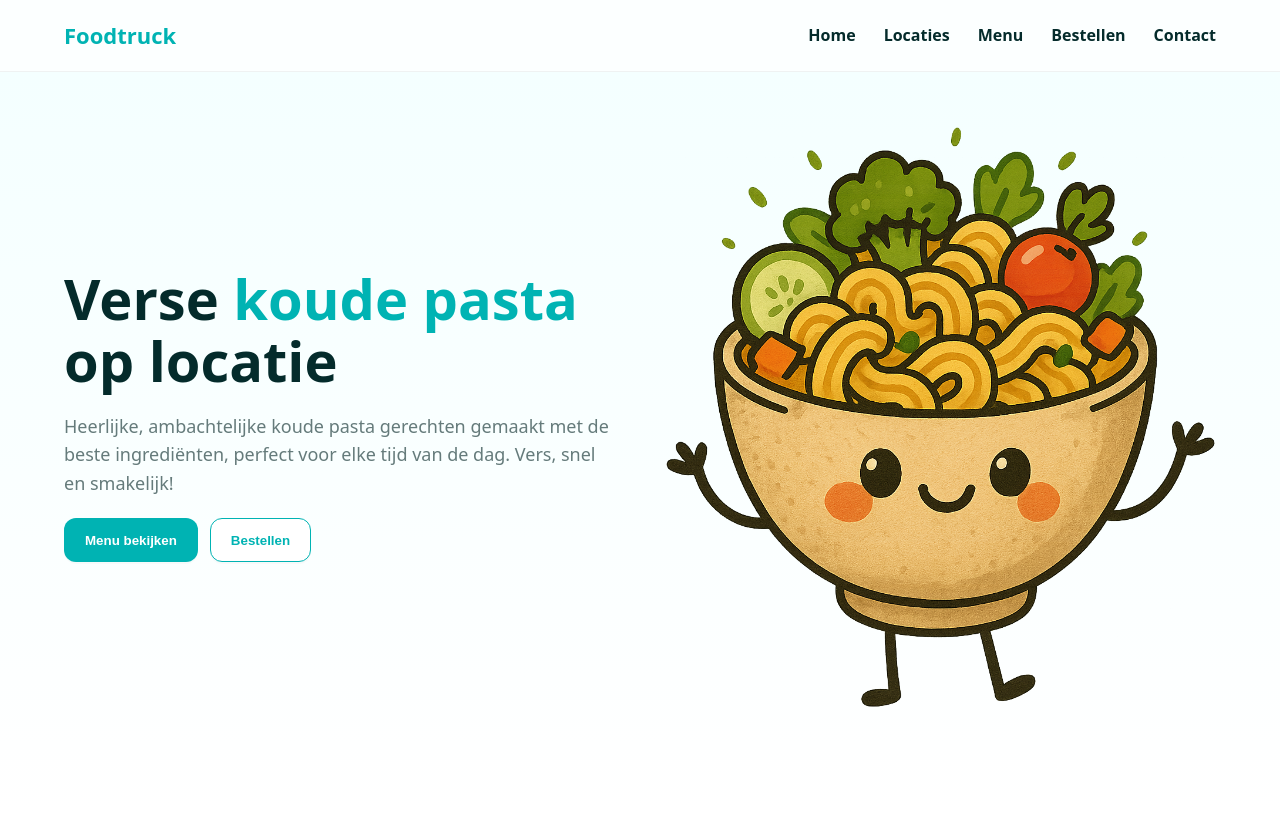
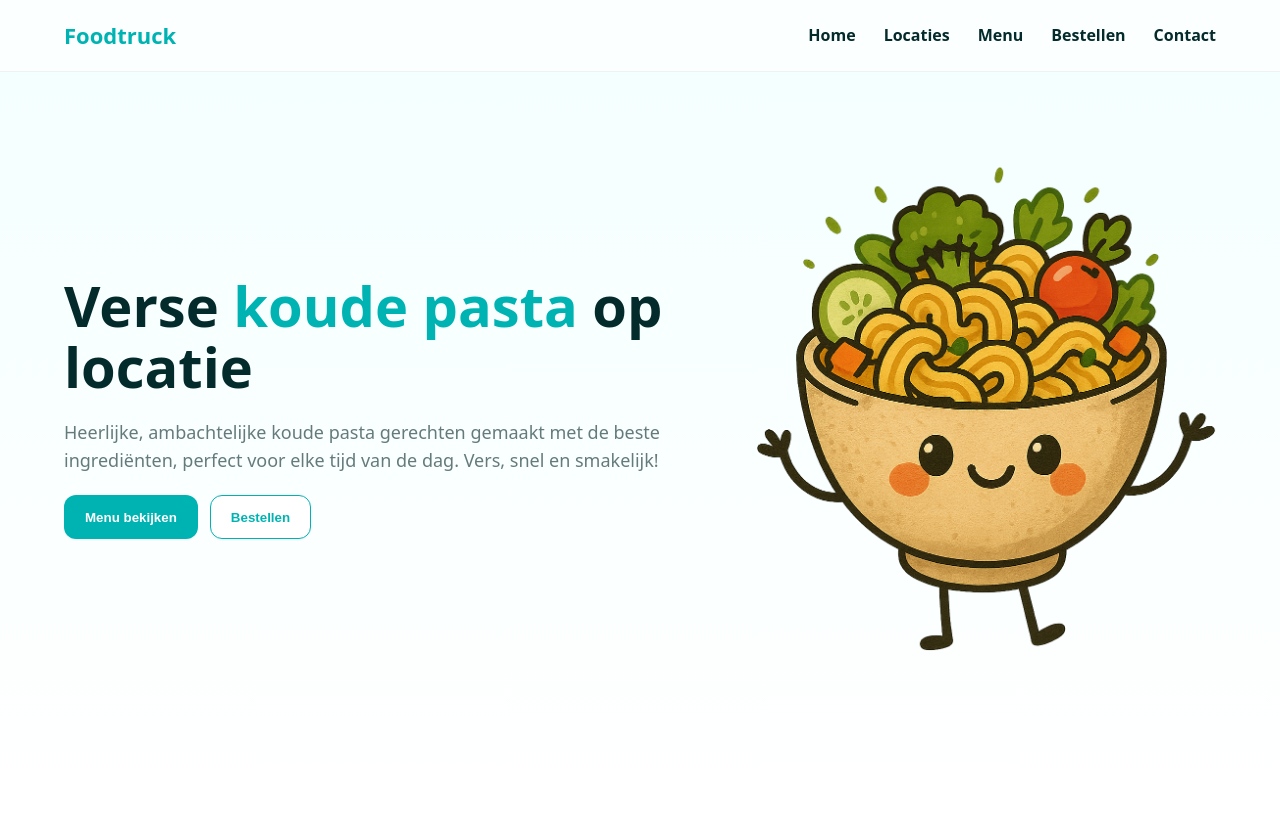
Before and after one commit to VanmNoah/FoodTruck, a PHP site: page / in a window 1280 px wide. Shown: the top 814 px of the page. Run offline with PHP 8.4, Linux system fonts and the light colour scheme; some libraries are stand-ins or nearby versions.

Commit message:
image fix

```diff
--- a/assets/css/style.css
+++ b/assets/css/style.css
@@ -102,7 +102,7 @@ section{padding: clamp(64px, 8vw, 120px) 5%}
 .hero-image{
   display:block;
   width: clamp(320px, 38vw, 560px);
-  max-width: 100%;
+  max-width: 40%;
   height: auto;
   flex: 1 1 420px;
   align-self: center;
```
